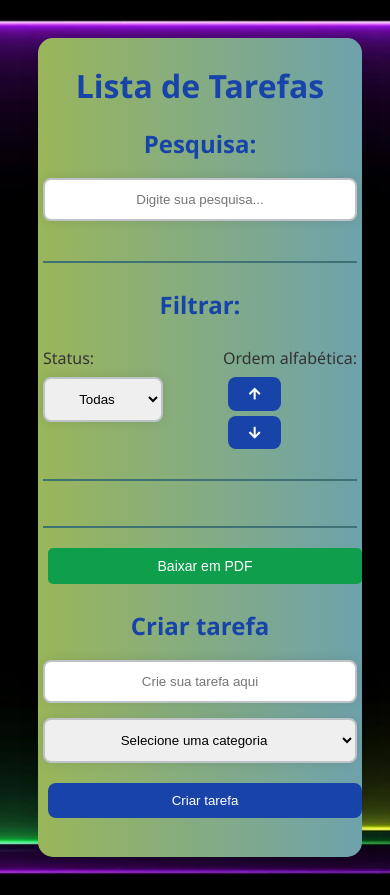
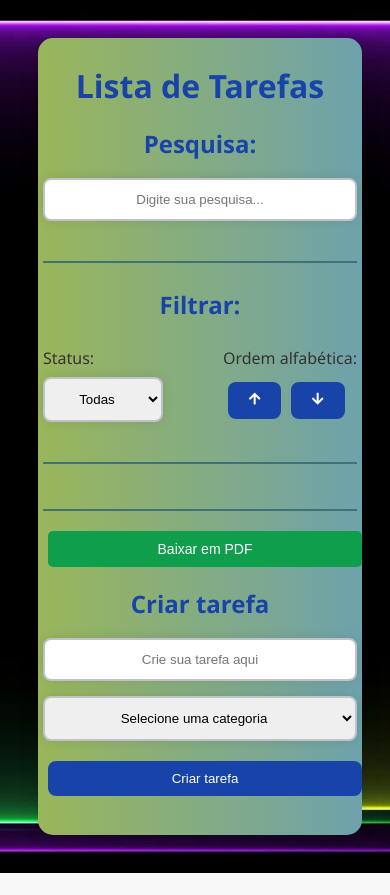
Before and after one commit to marcosaureliosl/todolist-React, a React (Vite) app: page / in a window 390 px wide. After the commit the page ends 873 px from the top, so only its background shows below. Built offline with nearby package versions, Linux system fonts and the light colour scheme.

Commit message:
atualização css

```diff
--- a/src/App.css
+++ b/src/App.css
@@ -134,18 +134,13 @@ select {
     width: 100% !important;
   }
 
-
-  .filter-options {
-    gap: 1rem;
-  }
-
-  .todo-form {
+  /* .todo-form {
     display: flex;
     flex-wrap: wrap;
     flex-direction: column;
     align-items: stretch;
     justify-content: space-between;
-  }
+  } */
 
   .download-pdf-button {
     width: 100%;
@@ -162,16 +157,16 @@ select {
     transition: background-color 0.3s ease-in-out;
   }
 
-  button {
+  /* button {
     display: flex;
     flex-wrap: wrap;
     justify-items: center;
-  }
+  } */
 
-  .remove {
+  /* .remove {
     max-width: 100px;
     margin: 0 auto;
-  }
+  } */
 
   .filter-options div {
     flex: inherit;
@@ -184,9 +179,9 @@ select {
     justify-content: center;
   }
 
-  .search {
+  /* .search {
     text-align: center;
-  }
+  } */
 
   .search input,
   input,
```
